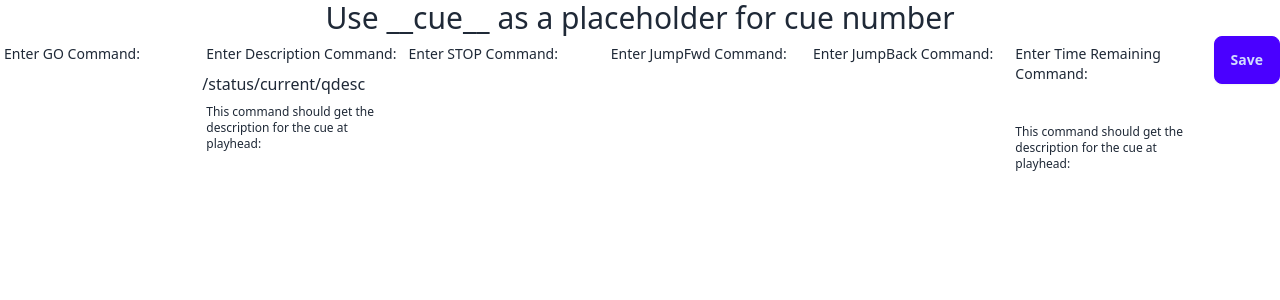
After one commit to HeckerWithAHat/MyOSC, a Flask app: page /settings in a window 1280 px wide. The commit adds this page. Shown: the top 300 px of the page. Run offline with Flask 3, Linux system fonts and the light colour scheme; parts of the project's set-up code (start-up, migrations or seed data) failed here and were passed over; some libraries are stand-ins or nearby versions.

Commit message:
added basic implementation for settings panel, will need to improve

```diff
--- a/main.py
+++ b/main.py
@@ -10,7 +10,7 @@ import time
 import signal
 import sys
 from utils import get_cues, handle_arr
-from flask import Flask, render_template, request, send_from_directory, jsonify
+from flask import Flask, render_template, request, send_from_directory, jsonify, redirect
 #
 load_dotenv()
 app = Flask(__name__)
@@ -21,6 +21,14 @@ server_port = (int)(os.getenv("server_port"))
 cached_time = ""
 
 CURRENT_HANDLER = None
+
+CUE_DESCRIPTION_COMMAND = "/status/current/qdesc"
+CUE_GO_COMMAND = ""
+CUE_STOP_COMMAND = ""
+CUE_JUMP_FWD_COMMAND = ""
+CUE_JUMP_BACK_COMMAND = ""
+CUE_TIME_REMAINING_COMMAND = ""
+
 
 def set_handler(handler):
     global CURRENT_HANDLER
@@ -53,9 +61,9 @@ def handle_elapsed(unused_addr, *args):
 
 
 local_dispatcher = Dispatcher()
-local_dispatcher.map("/status/current/qdesc", handle_response)
+local_dispatcher.map(CUE_DESCRIPTION_COMMAND, handle_response)
 local_server = osc_server.ThreadingOSCUDPServer((server_ip, server_port), local_dispatcher)
-local_dispatcher.map("/status/remaining", handle_elapsed)
+local_dispatcher.map(CUE_TIME_REMAINING_COMMAND, handle_elapsed)
 
 local_server_thread = threading.Thread(target=local_server.serve_forever)
 local_server_thread.start()
@@ -76,17 +84,23 @@ def get_all_qs():
 def console():
     return render_template('console.html')
 
+@app.route('/settings')
+def settings():
+    global CUE_GO_COMMAND
+    global CUE_STOP_COMMAND
+    global CUE_DESCRIPTION_COMMAND
+    global CUE_JUMP_BACK_COMMAND
+    global CUE_JUMP_FWD_COMMAND
+    global CUE_TIME_REMAINING_COMMAND
+    return render_template('settings.html', current_go_command=CUE_GO_COMMAND, current_desc_command=CUE_DESCRIPTION_COMMAND, current_stop_command=CUE_STOP_COMMAND, current_jumpfwd_command=CUE_JUMP_FWD_COMMAND, current_jumpback_command=CUE_JUMP_BACK_COMMAND, current_remaining_command=CUE_TIME_REMAINING_COMMAND)
+
 @app.route('/api/GO')
 def api_go():
     cue = request.args.get("cue")
-    if (cue!=None):
-        print("Starting cue " + cue)
-        client.send_message("/cue/"+cue+"/GO",0)
-        set_handler("GET_ELAPSED")
-    else:
-        print("Starting current cue")
-        client.send_message("cue/playhead/go",0)
-        set_handler("GET_ELAPSED")
+    print("Starting cue " + cue)
+    client.send_message(CUE_GO_COMMAND.replace("__cue__", cue),0)
+    set_handler("GET_ELAPSED")
+
     time.sleep(0.3)
     global cached_time
     temp = cached_time
@@ -97,17 +111,14 @@ def api_go():
 @app.route('/api/STOP')
 def api_stop():
     cue = request.args.get("cue")
-    if (cue!=None):
-        print("Stopping cue " + cue)
-        client.send_message("/cue/"+cue+"/stop",0)
-    else:
-        print("Stopping current cue")
-        client.send_message("cue/playhead/stop",0)
+    print("Stopping cue " + cue)
+    client.send_message(CUE_STOP_COMMAND.replace("__cue__", cue),0)
+
     return cue
 
 @app.route('/api/PANIC')
 def api_panic():
-    client.send_message("/cue/active/stop", 1)
+    client.send_message(CUE_STOP_COMMAND.replace("__cue__", "active"), 1)
     return "It worked, but Relax"
 
 
@@ -115,22 +126,14 @@ def api_panic():
 def api_forward():
     cue = request.args.get("cue")
     time = request.args.get("time")
-    if (cue!=None):
-        if (time!=None):
-            print("Forwarding cue " + cue + " by " + time)
-            client.send_message("/cue/"+cue+"/JumpFwd",time)
-        else:
-            print("Forwarding cue " + cue)
-            client.send_message("/cue/"+cue+"/JumpFwd",[])
+    if (time!=None):
+        print("Forwarding cue " + cue + " by " + time)
+        client.send_message(CUE_JUMP_FWD_COMMAND.replace("__cue__", cue),time)
+    else:
+        print("Forwarding cue " + cue)
+        client.send_message(CUE_JUMP_FWD_COMMAND.replace("__cue__", cue),[])
 
-    else:
-        cue = "none"
-        if (time!=None):
-            print("Forwarding current cue by " + time)
-            client.send_message("/cue/playhead/JumpFwd",time)
-        else:
-            print("Forwarding current cue")
-            client.send_message("/cue/playhead/JumpFwd",[])
+
     return cue
 
 
@@ -139,23 +142,34 @@ def api_forward():
 def api_rewind():
     cue = request.args.get("cue")
     time = request.args.get("time")
-    if (cue!=None):
-        if (time!=None):
-            print("Rewinding cue " + cue + " by " + time)
-            client.send_message("/cue/"+cue+"/JumpBack",time)
-        else:
-            print("Rewinding cue " + cue)
-            client.send_message("/cue/"+cue+"/JumpBack",[])
+    if (time!=None):
+        print("Rewinding cue " + cue + " by " + time)
+        client.send_message(CUE_JUMP_BACK_COMMAND.replace("__cue__", cue),time)
+    else:
+        print("Rewinding cue " + cue)
+        client.send_message(CUE_JUMP_BACK_COMMAND.replace("__cue__", cue),[])
 
-    else:
-        cue = "none"
-        if (time!=None):
-            print("Rewinding current cue by " + time)
-            client.send_message("/cue/playhead/JumpBack",time)
-        else:
-            print("Rewinding current cue")
-            client.send_message("/cue/playhead/JumpBack",[])
+
     return cue
+
+@app.route('/api/set_commands', methods=['POST'])
+def set_commands():
+    global CUE_GO_COMMAND
+    global CUE_STOP_COMMAND
+    global CUE_DESCRIPTION_COMMAND
+    global CUE_JUMP_BACK_COMMAND
+    global CUE_JUMP_FWD_COMMAND
+    global CUE_TIME_REMAINING_COMMAND
+
+    CUE_GO_COMMAND = request.form.get("CueGoCommand")
+    CUE_DESCRIPTION_COMMAND = request.form.get("CueDescCommand")
+    CUE_STOP_COMMAND = request.form.get("CueStopCommand")
+    CUE_JUMP_BACK_COMMAND = request.form.get("CueJumpBackCommand")
+    CUE_JUMP_FWD_COMMAND = request.form.get("CueJumpFwdCommand")
+    CUE_TIME_REMAINING_COMMAND = request.form.get("CueRemainingCommand")
+
+    return redirect("/settings")
+
 
 if __name__ == "__main__":
     app.run()
--- a/templates/console.html
+++ b/templates/console.html
@@ -3,7 +3,7 @@
     <head>
         <meta charset="UTF-8" />
         <meta name="viewport" content="width=device-width, initial-scale=1.0" />
-        <title>MyOSC</title>
+        <title>MyOSC Console</title>
         <!-- Imports necessary resources -->
         <link
             href="https://cdn.jsdelivr.net/npm/daisyui@4.7.3/dist/full.min.css"
--- a/templates/index.html
+++ b/templates/index.html
@@ -8,11 +8,13 @@
         <link
             href="https://cdn.jsdelivr.net/npm/daisyui@4.7.3/dist/full.min.css"
             rel="stylesheet"
-      type="text/css"
-    />
+            type="text/css" />
         <script src="https://cdn.tailwindcss.com"></script>
     </head>
     <body>
+        <div class="flex justify-evenly">
             <a href="console" class="text-9xl">Console</a>
+            <a href="settings" class="text-9xl">Settings</a>
+        </div>
     </body>
 </html>
--- /dev/null
+++ b/templates/settings.html
@@ -0,0 +1,80 @@
+<!DOCTYPE html>
+<html>
+    <head>
+        <meta charset="UTF-8" />
+        <meta name="viewport" content="width=device-width, initial-scale=1.0" />
+        <title>MyOSC Settings</title>
+        <!-- Imports necessary resources -->
+        <link
+            href="https://cdn.jsdelivr.net/npm/daisyui@4.7.3/dist/full.min.css"
+            rel="stylesheet"
+            type="text/css" />
+        <script src="https://cdn.tailwindcss.com"></script>
+        <script src="https://code.jquery.com/jquery-3.7.1.min.js"></script>
+    </head>
+    <body>
+        <div
+            role="alert"
+            class="alert alert-info flex justify-center hidden"
+            id="done-message">
+            <span>Done</span>
+        </div>
+        <div class="text-3xl flex justify-center">
+            Use __cue__ as a placeholder for cue number
+        </div>
+        <form class="flex flex-row justify-evenly" action="/api/set_commands" method="POST">
+            <div>
+                <div class="label">
+                    <span class="label-text">Enter GO Command:</span>
+                </div>
+                <input type="text" class="w-full max-w-xs" name="CueGoCommand" value="{{current_go_command}}"/>
+
+            </div>
+            <div>
+                <div class="label">
+                    <span class="label-text">Enter Description Command:</span>
+                </div>
+                <input type="text" class="w-full max-w-xs" name="CueDescCommand" value="{{current_desc_command}}"/>
+                <div class="label">
+                    <span class="label-text-alt">This command should get the<br>description for the cue at playhead:</span>
+                </div>
+
+            </div>
+            <div>
+                <div class="label">
+                    <span class="label-text">Enter STOP Command:</span>
+                </div>
+                <input type="text" class="w-full max-w-xs" name="CueStopCommand" value="{{current_stop_command}}"/>
+
+            </div>
+            <div>
+                <div class="label">
+                    <span class="label-text">Enter JumpFwd Command:</span>
+                </div>
+                <input type="text" class="w-full max-w-xs" name="CueJumpFwdCommand" value="{{current_jumpfwd_command}}"/>
+
+            </div>
+            <div>
+                <div class="label">
+                    <span class="label-text">Enter JumpBack Command:</span>
+                </div>
+                <input type="text" class="w-full max-w-xs" name="CueJumpBackCommand" value="{{current_jumpback_command}}"/>
+
+            </div>
+            <div>
+                <div class="label">
+                    <span class="label-text">Enter Time Remaining Command:</span>
+                </div>
+                <input type="text" class="w-full max-w-xs" name="CueRemainingCommand" value="{{current_remaining_command}}"/>
+                <div class="label">
+                    <span class="label-text-alt">This command should get the<br>description for the cue at playhead:</span>
+                </div>
+            </div>
+            <button class="btn btn-primary form-control" type="submit">Save</button>
+        </form>
+    </body>
+
+    <script>
+
+    </script>
+</html>
```
Lines whose indentation alone changed are shown as unchanged.
